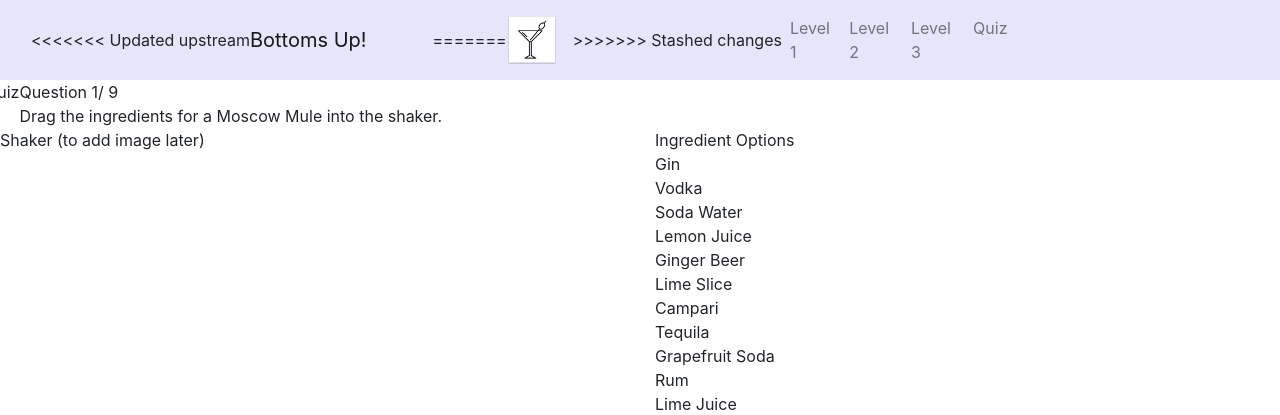
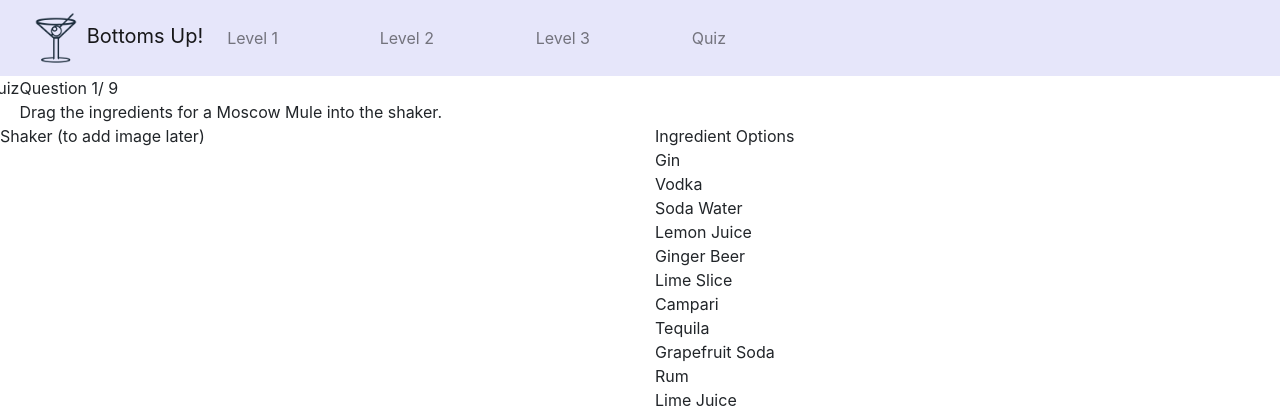
Before and after one commit to chris-cox-columbia/UID-Final-Project, a Flask app: page /quiz/1 in a window 1280 px wide. Shown: the top 415 px of the page. Run offline with Flask 2, Linux system fonts and the light colour scheme; some libraries are stand-ins or nearby versions.

Commit message:
added logo

```diff
--- a/templates/layout.html
+++ b/templates/layout.html
@@ -24,13 +24,10 @@
 
         <nav class="navbar navbar-expand-lg navbar-light" style="background-color: lavender">
             <div class="container-fluid">
-<<<<<<< Updated upstream
-                <a class="navbar-brand" href="/" style="padding-right: 50px;">Bottoms Up!</a>
-=======
                 <a class="navbar-brand" href="/">
-                    <img src="{{ url_for('static', filename = 'martini.png') }}" alt="logo" Width="50px" height="50px">
+                    <img src="{{ url_for('static', filename = 'logo.png') }}" alt="logo" Width="50px" height="50px">
+                    Bottoms Up!
                 </a>
->>>>>>> Stashed changes
                     <button class="navbar-toggler" type="button" data-bs-toggle="collapse" data-bs-target="#navbarNavAltMarkup" aria-controls="navbarNavAltMarkup" aria-expanded="false" aria-label="Toggle navigation">
                         <span class="navbar-toggler-icon"></span>
                     </button>
```
